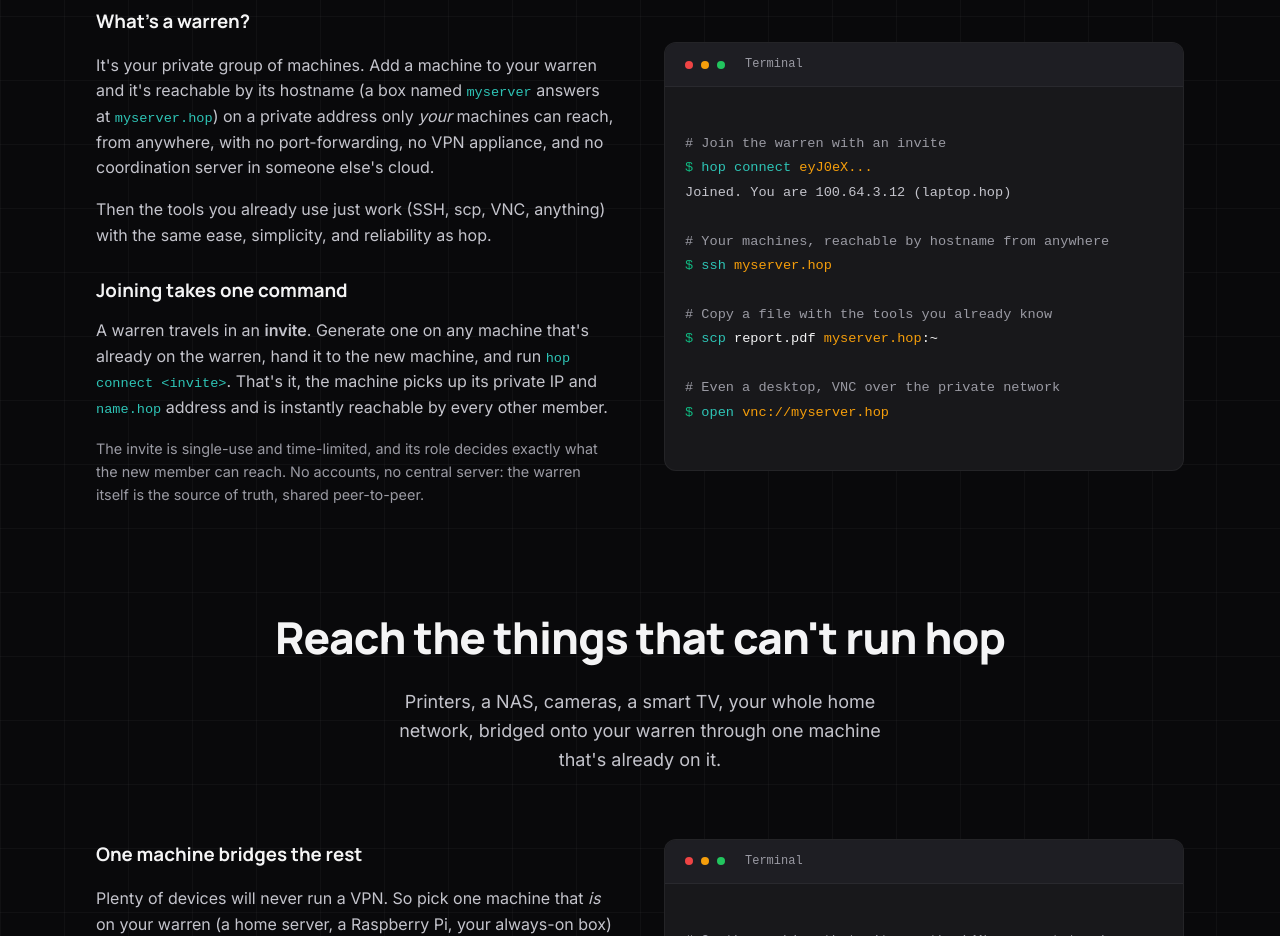
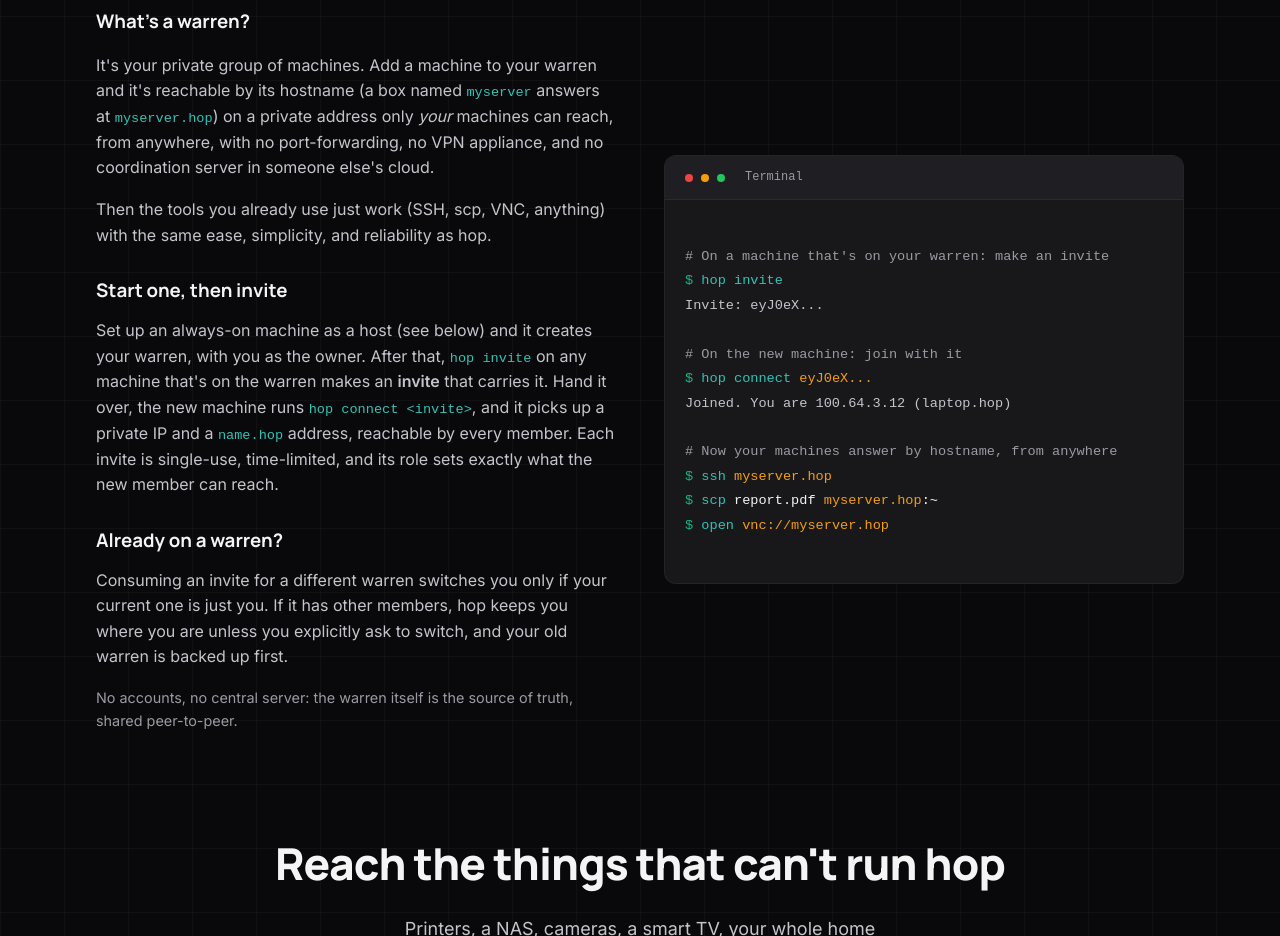
Before and after one commit to Keikai-Inc/wirehop, a plain HTML site: page site/index.html in a window 1280 px wide. Shown: the part 5040-5976 px from the top of the page. Drawn offline with Linux system fonts and the light colour scheme.

Commit message:
site: warren section now shows how to create a warren + invite, and the already-on-a-warren behavior
The section only covered joining with an invite. Add: an always-on host creates
your warren (you're the owner); `hop invite` on any warren machine makes an
invite that carries it; and what happens when you consume a different warren's
invite (solo switches automatically, populated needs an explicit switch). Terminal
now shows the full invite -> connect loop.

```diff
--- a/site/index.html
+++ b/site/index.html
@@ -539,9 +539,11 @@
           <h3 style="font-family: var(--font-display); font-weight: 700; margin-bottom: 1rem;">What's a warren?</h3>
           <p style="color: var(--color-text-secondary); margin-bottom: 1rem;">It's your private group of machines. Add a machine to your warren and it's reachable by its hostname (a box named <code style="font-family: var(--font-mono); font-size: 0.85rem; color: var(--color-accent-teal);">myserver</code> answers at <code style="font-family: var(--font-mono); font-size: 0.85rem; color: var(--color-accent-teal);">myserver.hop</code>) on a private address only <em>your</em> machines can reach, from anywhere, with no port-forwarding, no VPN appliance, and no coordination server in someone else's cloud.</p>
           <p style="color: var(--color-text-secondary); margin-bottom: 1rem;">Then the tools you already use just work (SSH, scp, VNC, anything) with the same ease, simplicity, and reliability as hop.</p>
-          <h3 style="font-family: var(--font-display); font-weight: 700; margin: 1.75rem 0 0.75rem;">Joining takes one command</h3>
-          <p style="color: var(--color-text-secondary); margin-bottom: 1rem;">A warren travels in an <strong>invite</strong>. Generate one on any machine that's already on the warren, hand it to the new machine, and run <code style="font-family: var(--font-mono); font-size: 0.85rem; color: var(--color-accent-teal);">hop connect &lt;invite&gt;</code>. That's it, the machine picks up its private IP and <code style="font-family: var(--font-mono); font-size: 0.85rem; color: var(--color-accent-teal);">name.hop</code> address and is instantly reachable by every other member.</p>
-          <p style="color: var(--color-text-tertiary); font-size: 0.9rem;">The invite is single-use and time-limited, and its role decides exactly what the new member can reach. No accounts, no central server: the warren itself is the source of truth, shared peer-to-peer.</p>
+          <h3 style="font-family: var(--font-display); font-weight: 700; margin: 1.75rem 0 0.75rem;">Start one, then invite</h3>
+          <p style="color: var(--color-text-secondary); margin-bottom: 1rem;">Set up an always-on machine as a host (see below) and it creates your warren, with you as the owner. After that, <code style="font-family: var(--font-mono); font-size: 0.85rem; color: var(--color-accent-teal);">hop invite</code> on any machine that's on the warren makes an <strong>invite</strong> that carries it. Hand it over, the new machine runs <code style="font-family: var(--font-mono); font-size: 0.85rem; color: var(--color-accent-teal);">hop connect &lt;invite&gt;</code>, and it picks up a private IP and a <code style="font-family: var(--font-mono); font-size: 0.85rem; color: var(--color-accent-teal);">name.hop</code> address, reachable by every member. Each invite is single-use, time-limited, and its role sets exactly what the new member can reach.</p>
+          <h3 style="font-family: var(--font-display); font-weight: 700; margin: 1.75rem 0 0.75rem;">Already on a warren?</h3>
+          <p style="color: var(--color-text-secondary); margin-bottom: 1rem;">Consuming an invite for a different warren switches you only if your current one is just you. If it has other members, hop keeps you where you are unless you explicitly ask to switch, and your old warren is backed up first.</p>
+          <p style="color: var(--color-text-tertiary); font-size: 0.9rem;">No accounts, no central server: the warren itself is the source of truth, shared peer-to-peer.</p>
         </div>
 
         <div class="code-block">
@@ -552,17 +554,17 @@
             <span class="code-title">Terminal</span>
           </div>
           <div class="code-body">
-<span class="comment"># Join the warren with an invite</span>
+<span class="comment"># On a machine that's on your warren: make an invite</span>
+<span class="prompt">$</span> <span class="cmd">hop invite</span>
+<span class="output">Invite: eyJ0eX...</span>
+
+<span class="comment"># On the new machine: join with it</span>
 <span class="prompt">$</span> <span class="cmd">hop connect</span> <span class="flag">eyJ0eX...</span>
 <span class="output">Joined. You are 100.64.3.12 (laptop.hop)</span>
 
-<span class="comment"># Your machines, reachable by hostname from anywhere</span>
+<span class="comment"># Now your machines answer by hostname, from anywhere</span>
 <span class="prompt">$</span> <span class="cmd">ssh</span> <span class="flag">myserver.hop</span>
-
-<span class="comment"># Copy a file with the tools you already know</span>
 <span class="prompt">$</span> <span class="cmd">scp</span> report.pdf <span class="flag">myserver.hop</span>:~
-
-<span class="comment"># Even a desktop, VNC over the private network</span>
 <span class="prompt">$</span> <span class="cmd">open</span> <span class="flag">vnc://myserver.hop</span>
           </div>
         </div>
```
